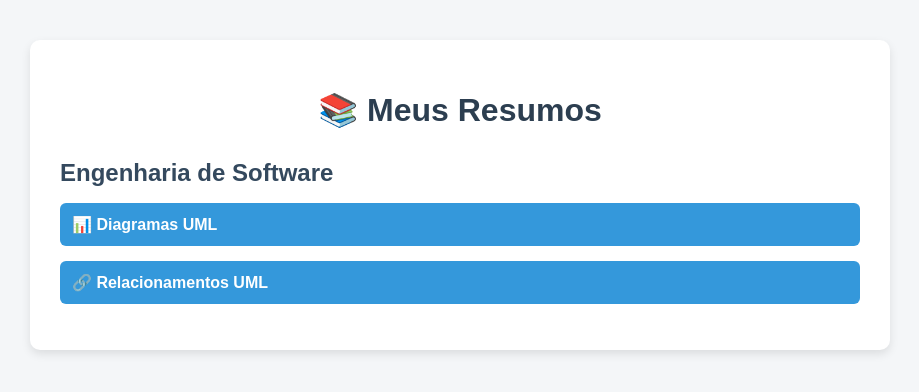
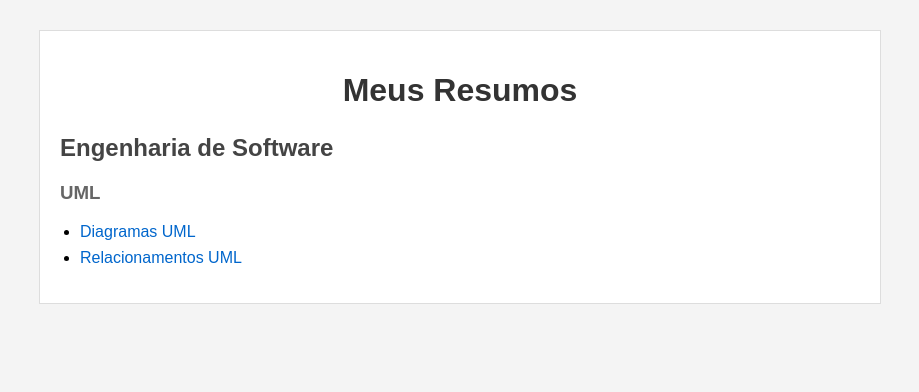
Before and after one commit to charllesdsan/resumos, a plain HTML site: page index.html in a window 1280 px wide. Shown: the whole page, without its empty margins (180-1099 px from the left). Drawn offline with Linux system fonts and the light colour scheme.

Commit message:
Refactor index.html for styling and structure updates

```diff
--- a/index.html
+++ b/index.html
@@ -7,79 +7,70 @@
     <style>
         body {
             font-family: Arial, sans-serif;
-            background: #f4f6f8;
+            background: #f4f4f4;
             margin: 0;
-            padding: 0;
         }
 
         .container {
-            max-width: 800px;
-            margin: 40px auto;
-            background: white;
-            padding: 30px;
-            border-radius: 10px;
-            box-shadow: 0 4px 10px rgba(0,0,0,0.1);
+            width: 800px;
+            margin: 30px auto;
+            background: #ffffff;
+            padding: 20px;
+            border: 1px solid #ddd;
         }
 
         h1 {
             text-align: center;
-            color: #2c3e50;
-            margin-bottom: 30px;
+            color: #333;
         }
 
         h2 {
-            color: #34495e;
-            margin-bottom: 15px;
+            color: #444;
+            margin-top: 25px;
+        }
+
+        h3 {
+            color: #666;
+            margin-top: 15px;
         }
 
         ul {
-            list-style: none;
-            padding: 0;
+            padding-left: 20px;
         }
 
         li {
-            margin-bottom: 15px;
+            margin-bottom: 8px;
         }
 
         a {
-            display: block;
             text-decoration: none;
-            background: #3498db;
-            color: white;
-            padding: 12px;
-            border-radius: 6px;
-            transition: 0.3s;
-            font-weight: bold;
+            color: #0066cc;
         }
 
-        a:hover {
-            background: #2980b9;
-            transform: translateX(5px);
+        a:visited {
+            color: #551a8b;
         }
 
-        .section {
-            margin-top: 30px;
-        }
     </style>
 </head>
 
 <body>
 
     <div class="container">
-        <h1>📚 Meus Resumos</h1>
+        <h1>Meus Resumos</h1>
 
-        <div class="section">
         <h2>Engenharia de Software</h2>
 
+        <h3>UML</h3>
         <ul>
             <li>
-                    <a href="uml-diagramas.html">📊 Diagramas UML</a>
+                <a href="engsoftware/uml-diagramas.html">Diagramas UML</a>
             </li>
             <li>
-                    <a href="uml-relacionamentos.html">🔗 Relacionamentos UML</a>
+                <a href="engsoftware/uml-relacionamentos.html">Relacionamentos UML</a>
             </li>
         </ul>
-        </div>
+
     </div>
 
 </body>
```
Lines whose indentation alone changed are shown as unchanged.
